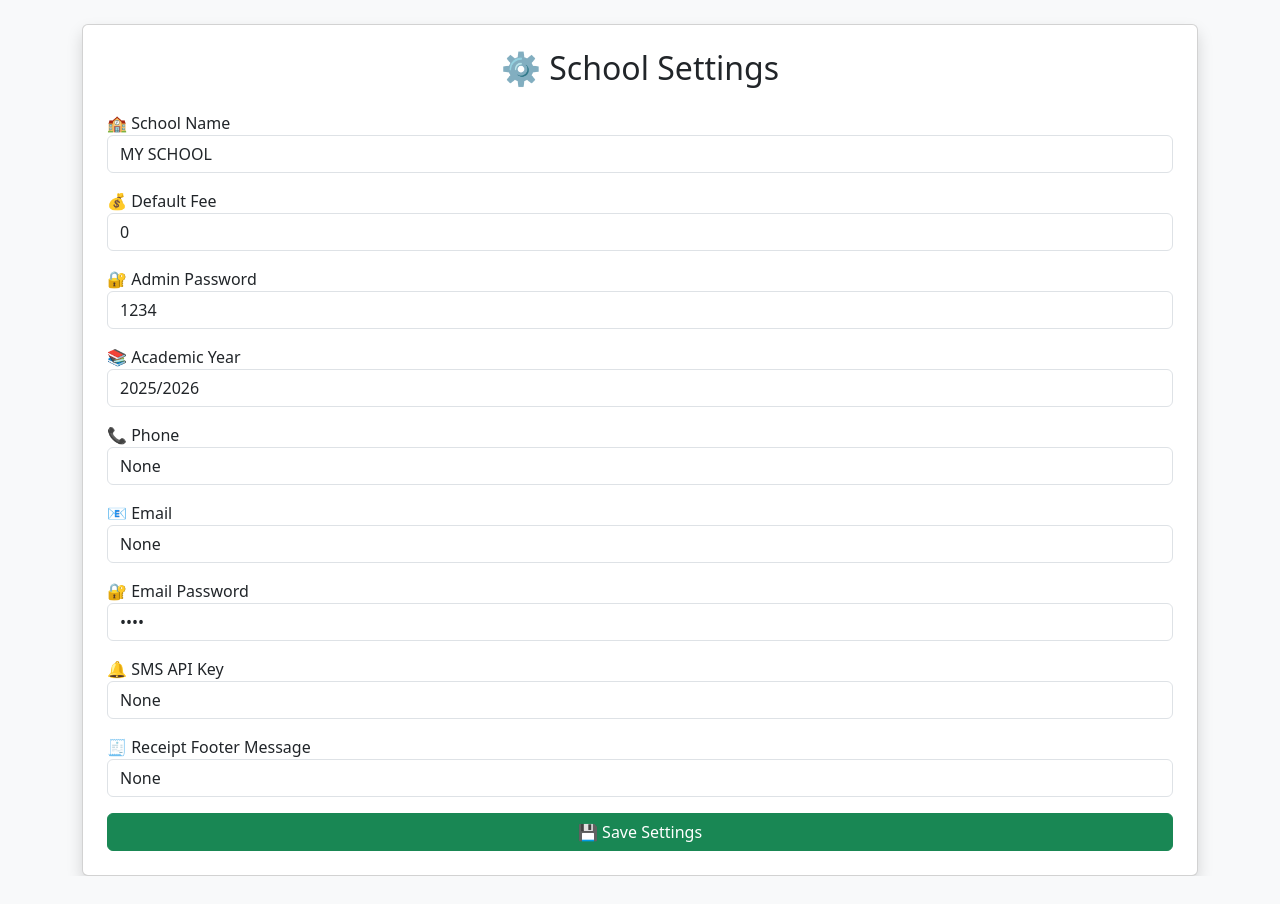
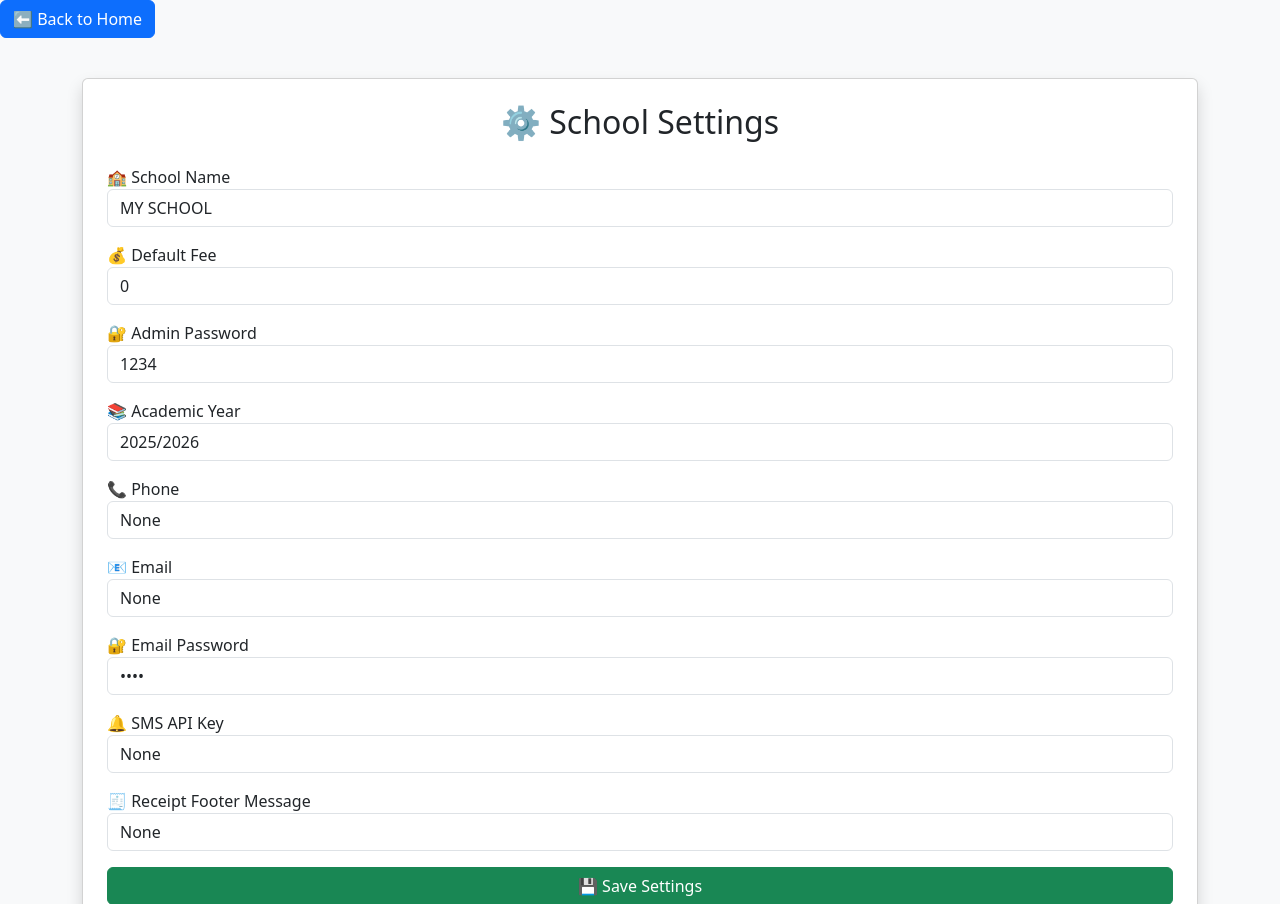
Before and after one commit to we32693269/school-saas, a Flask app: page /settings in a window 1280 px wide. Shown: the top 904 px of the page. Before the commit the page ends 876 px from the top, so only its background shows below. Run offline with Flask 3, Linux system fonts and the light colour scheme; data comes from the database, SQL or seed files in the repository.

Commit message:
Add back button to settings page

```diff
--- a/templates/settings.html
+++ b/templates/settings.html
@@ -3,6 +3,9 @@
 <head>
     <title>Settings</title>
     <link href="https://cdn.jsdelivr.net/npm/bootstrap@5.3.0/dist/css/bootstrap.min.css" rel="stylesheet">
+<a href="/dashboard" class="btn btn-primary mb-3">
+    ⬅️ Back to Home
+</a>
 </head>
 
 <body class="bg-light">
```
